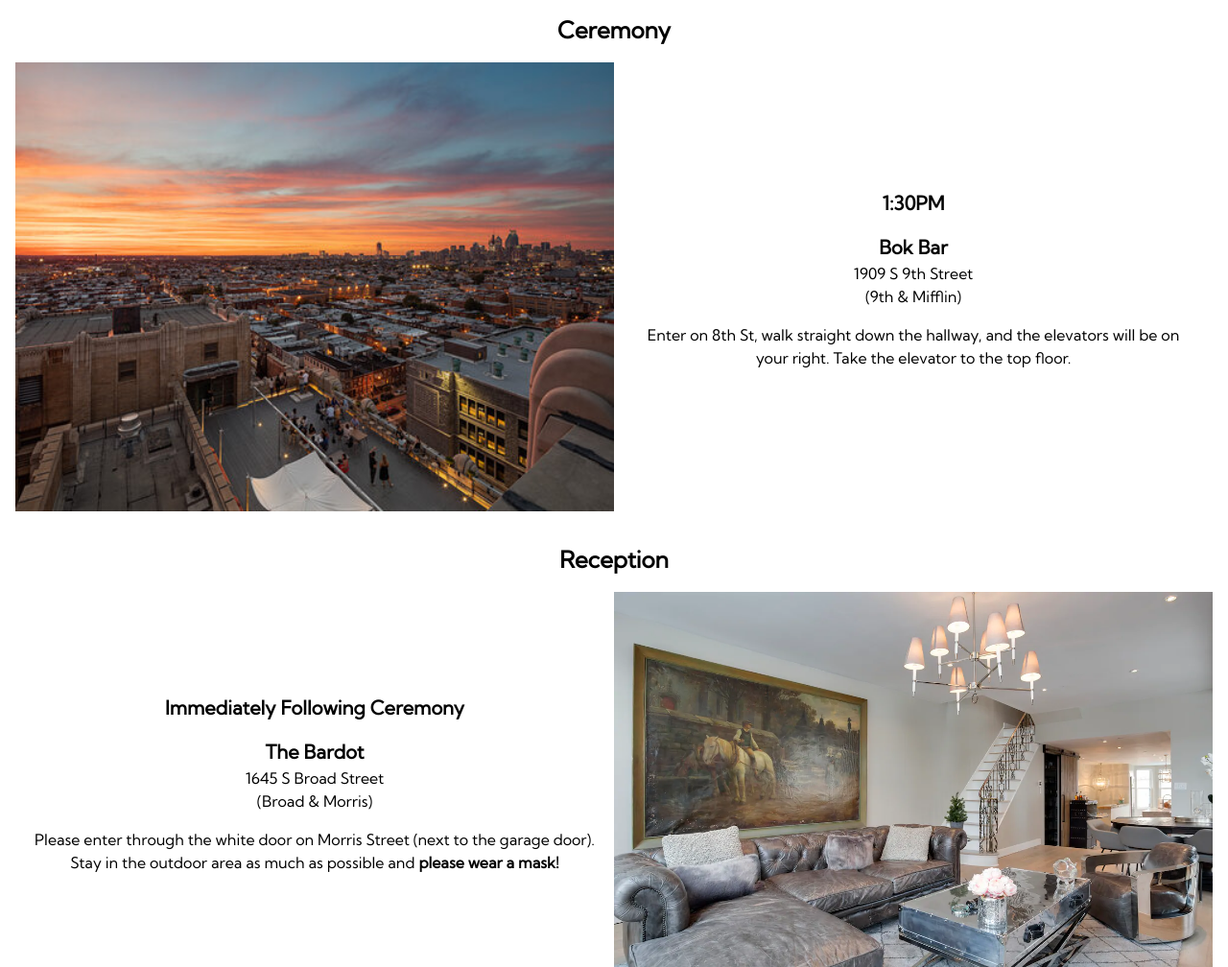
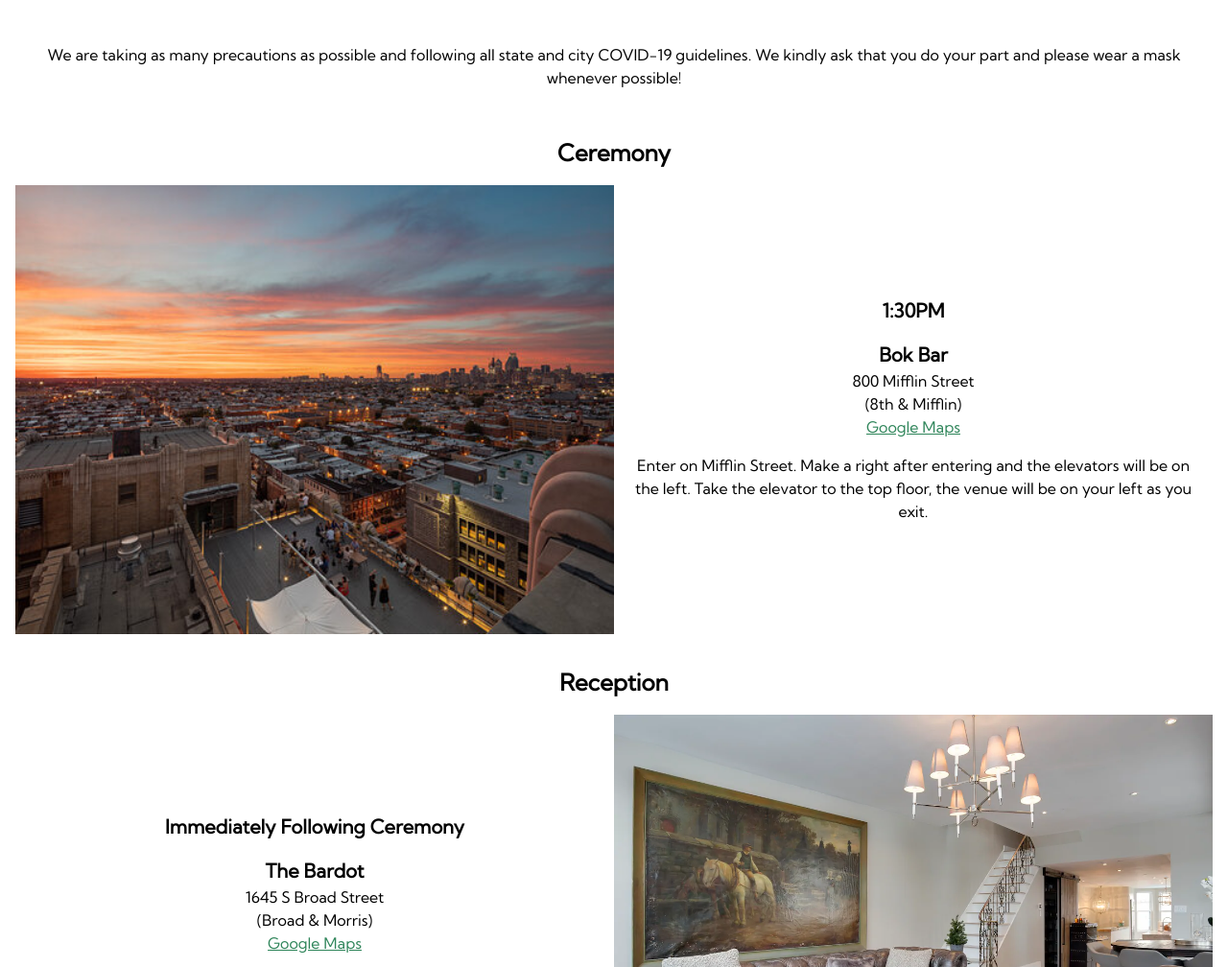
Before and after one commit to haddigan/wedding-website, a Gatsby site: page /event in a window 1280 px wide. Shown: the part 291-1299 px from the top of the page at 96% size. Built offline with nearby package versions, Linux system fonts and the light colour scheme; Gatsby itself is replaced by a stand-in of ours.

Commit message:
add more event details, adjust layout

```diff
--- a/src/pages/event.js
+++ b/src/pages/event.js
@@ -2,35 +2,57 @@ import React from "react";
 import Layout from "../components/Layout";
 import Bok from "../../images/bok.jpg";
 import Bardot from "../../images/bardot.jpg";
-import Eucalyptus from "../../images/eucalyptus-3.png";
+import { Link } from "gatsby";
 export default () => (
   <Layout>
     <h1 className="text-center text-3xl my-4">Event Details</h1>
+    <section className="p-8 text-center">
+      <p>
+        We are taking as many precautions as possible and following all state
+        and city COVID-19 guidelines. We kindly ask that you do your part and
+        please wear a mask whenever possible!
+      </p>
+    </section>
     <h2 className="text-center text-2xl my-4 font-bold">Ceremony</h2>
-    <section className="flex mb-8 items-center">
-      <img src={Bok} alt="Bok rooftop" className="w-1/2" />
-      <section className="text-center w-1/2">
-        <p className="text-xl text-center font-semibold pb-4">1:30PM</p>
+    <section className="flex flex-col md:flex-row mb-8 items-center">
+      <img src={Bok} alt="Bok rooftop" className="md:w-1/2" />
+      <section className="text-center md:w-1/2">
+        <p className="text-xl text-center font-semibold py-4">1:30PM</p>
         <p className="text-xl font-semibold">Bok Bar</p>
-        <p>1909 S 9th Street</p>
-        <p>(9th &amp; Mifflin)</p>
+        <p>800 Mifflin Street</p>
+        <p>(8th &amp; Mifflin)</p>
+        <Link
+          className="text-green-700 underline"
+          to="https://goo.gl/maps/Si8MDPwg2AbNCQHe7"
+        >
+          Google Maps
+        </Link>
         <p className="m-4">
-          Enter on 8th St, walk straight down the hallway, and the elevators
-          will be on your right. Take the elevator to the top floor.
+          Enter on Mifflin Street. Make a right after entering and the elevators
+          will be on the left. Take the elevator to the top floor, the venue
+          will be on your left as you exit.
         </p>
       </section>
     </section>
 
     <h2 className="text-center text-2xl my-4 font-bold">Reception</h2>
-    <section className="flex mb-8 flex-row-reverse items-center">
-      <img src={Bardot} alt="Bardot interior" className="w-1/2" />
-      <section className="text-center w-1/2">
-        <p className="text-xl text-center font-semibold pb-4">
+    <section className="flex mb-8 flex-col md:flex-row-reverse items-center">
+      <img src={Bardot} alt="Bardot interior" className="md:w-1/2" />
+      <section className="text-center md:w-1/2">
+        <p className="text-xl text-center font-semibold py-4">
           Immediately Following Ceremony
         </p>
         <p className="text-xl font-semibold">The Bardot</p>
         <p>1645 S Broad Street</p>
         <p>(Broad &amp; Morris)</p>
+        <p>
+          <Link
+            className="text-green-700 underline"
+            to="https://goo.gl/maps/1FdEWdcxk1CVNisk7"
+          >
+            Google Maps
+          </Link>
+        </p>
         <p className="m-4">
           Please enter through the white door on Morris Street (next to the
           garage door). Stay in the outdoor area as much as possible and{" "}
```
